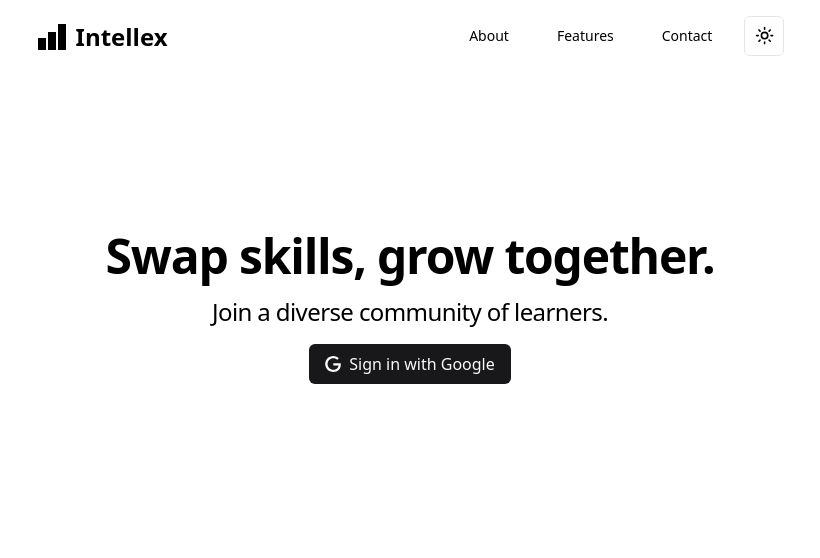
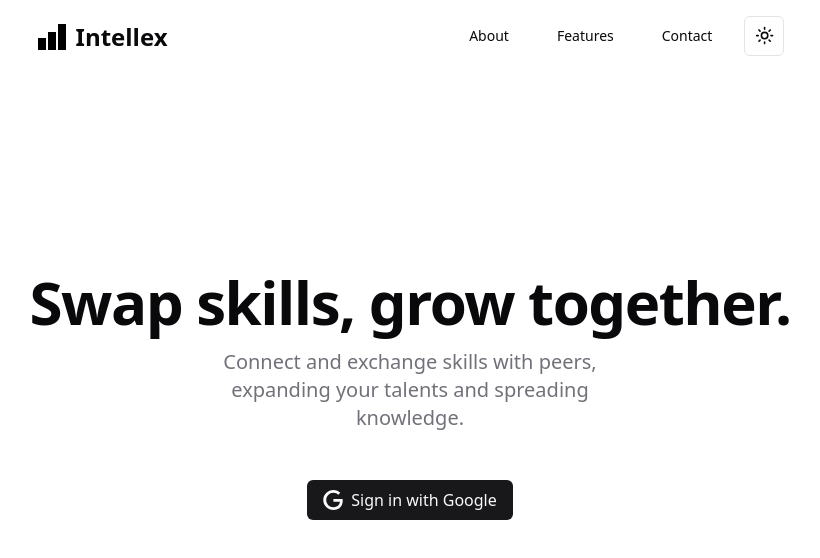
Before and after one commit to ahmedkhaleel2004/intellex, a Next.js app: page / in a window 1280 px wide. Shown: the top 558 px of the page, without its empty margins (230-1050 px from the left). Built offline with nearby package versions, Linux system fonts and the light colour scheme.

Commit message:
home page

```diff
--- a/app/globals.css
+++ b/app/globals.css
@@ -65,3 +65,12 @@
 		--ring: 240 4.9% 83.9%;
 	}
 }
+
+@layer base {
+	* {
+		@apply border-border;
+	}
+	body {
+		@apply bg-background text-foreground;
+	}
+}
--- a/app/page.tsx
+++ b/app/page.tsx
@@ -1,24 +1,66 @@
+"use client";
+
 import Navbar from "@/components/component/navbar";
 import { Button } from "@/components/ui/button";
 import { SiGoogle } from "react-icons/si";
+import { motion } from "framer-motion";
 
 export default function Home() {
+	const container = {
+		hidden: { opacity: 0 },
+		show: {
+			opacity: 1,
+			transition: {
+				staggerChildren: 0.2, // Increase this value for less overlap
+			},
+		},
+	};
+
+	const item = {
+		hidden: { y: -10, opacity: 0 },
+		show: {
+			y: 0,
+			opacity: 1,
+			transition: {
+				type: "spring",
+				stiffness: 100,
+				damping: 20,
+				duration: 3, // Increase this value for slower animation
+				ease: "easeOut", // This will make the animation smoother
+			},
+		},
+	};
+
 	return (
 		<>
 			<Navbar />
 			<main className="max-w-[60%] mx-auto">
-				<div className="mt-[20vh] space-y-4 flex flex-col items-center">
-					<h1 className="scroll-m-20 text-4xl font-bold tracking-tight lg:text-5xl text-center">
+				<motion.div
+					className="mt-[25vh] space-y-4 flex flex-col items-center"
+					variants={container}
+					initial="hidden"
+					animate="show"
+				>
+					<motion.h1
+						className="scroll-m-20 text-5xl font-bold tracking-tight lg:text-6xl text-center"
+						variants={item}
+					>
 						Swap skills, grow together.
-					</h1>
-					<h2 className="text-xl tracking-tight lg:text-2xl text-center">
-						Join a diverse community of learners.
-					</h2>
-					<Button className="text-md flex items-center">
-						<SiGoogle className="w-4 h-4 mr-2" />
-						Sign in with Google
-					</Button>
-				</div>
+					</motion.h1>
+					<motion.h2
+						className="max-w-[60%] text-center text-xl text-muted-foreground"
+						variants={item}
+					>
+						Connect and exchange skills with peers, expanding your talents and
+						spreading knowledge.
+					</motion.h2>
+					<motion.div variants={item}>
+						<Button className="mt-8 text-md flex items-center">
+							<SiGoogle className="w-5 h-5 mr-2" />
+							Sign in with Google
+						</Button>
+					</motion.div>
+				</motion.div>
 			</main>
 		</>
 	);
```
Also changed, not shown: 1 other file (tests, documents, lock files or other folders).
